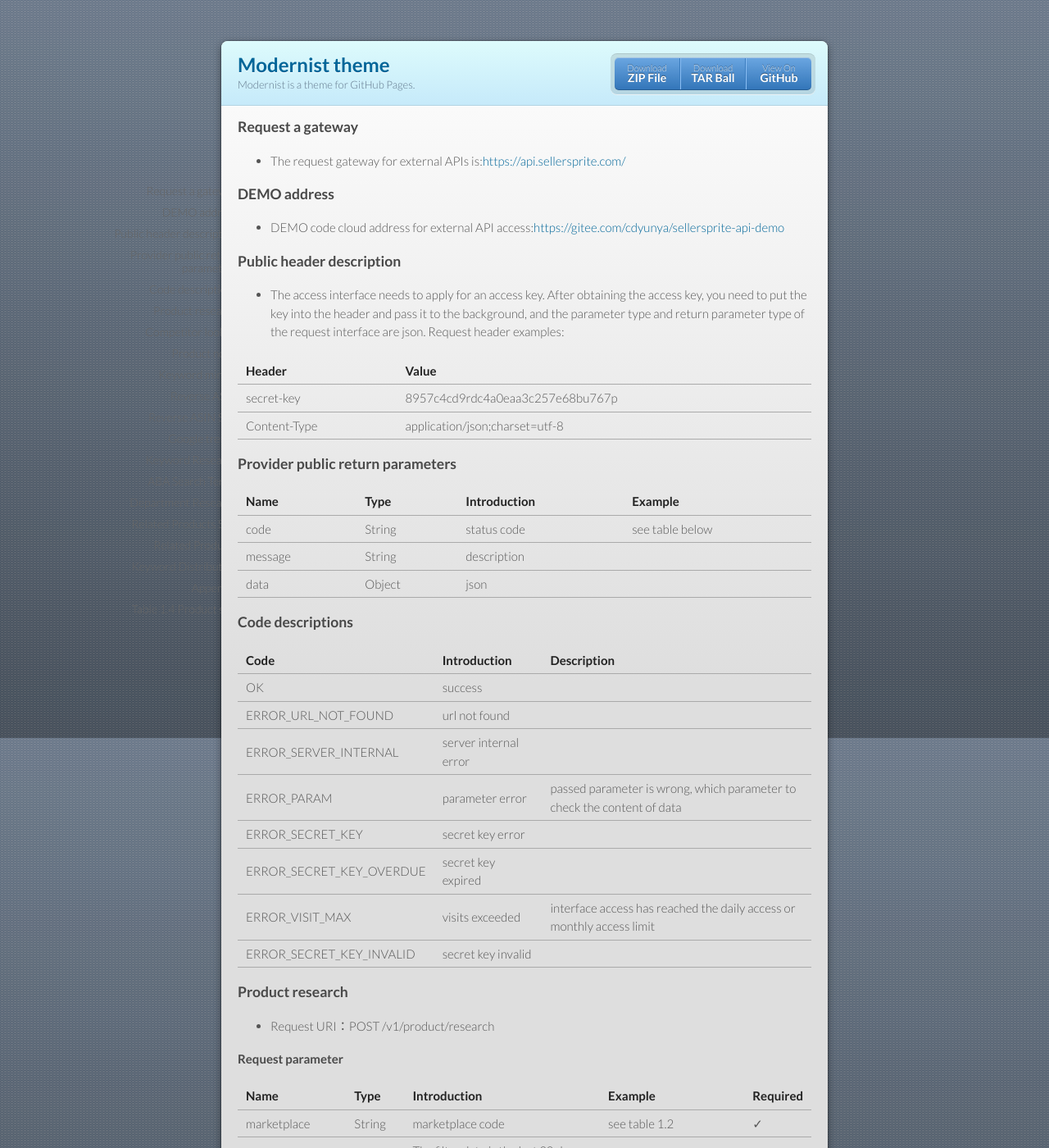
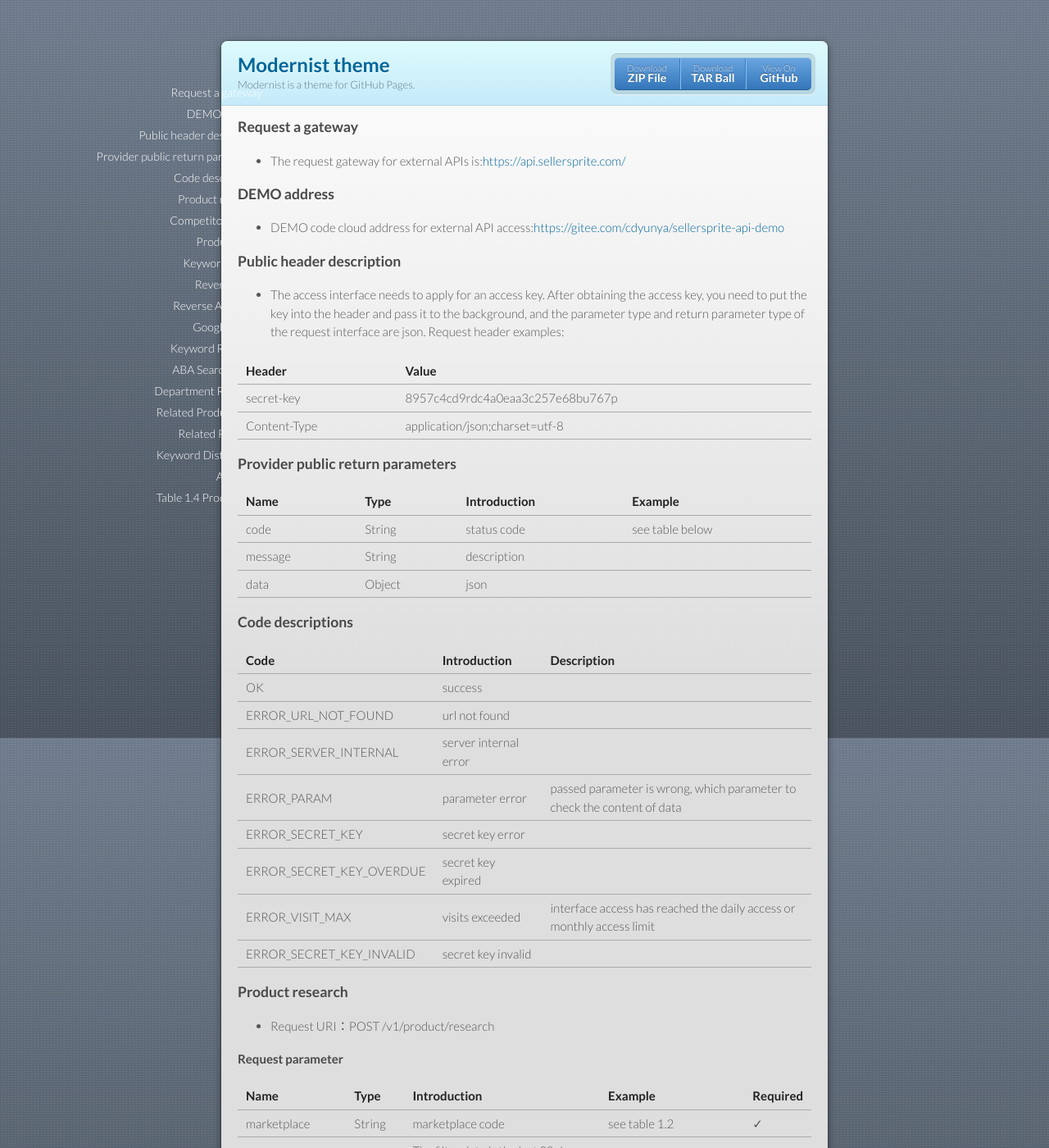
Before and after one commit to sellersprite/sellersprite.github.io, a Jekyll site: the page built from index.md, in a window 1280 px wide and 1400 px high. Shown: the whole window at 82% size. Built offline with Jekyll 4.4.1, drawn with Linux system fonts in a browser that asks for light colours; our own code applies the rules of GitHub Pages for plain Markdown files.

Commit message:
Update jekyll-theme-modernist.scss

```diff
--- a/_sass/jekyll-theme-modernist.scss
+++ b/_sass/jekyll-theme-modernist.scss
@@ -344,11 +344,11 @@ footer {
   }
 }
 nav {
-  width: 230px;
+  width: 330px;
   position: fixed;
-  top: 220px;
+  top: 100px;
   left:50%;
-  margin-left:-580px;
+  margin-left:-650px;
   text-align: right;
 
   ul {
@@ -386,7 +386,7 @@ nav {
     }
 
     a {
-      color: #666;
+      color: #FFF;
 
       &:hover { color: #999; }
     }
```
